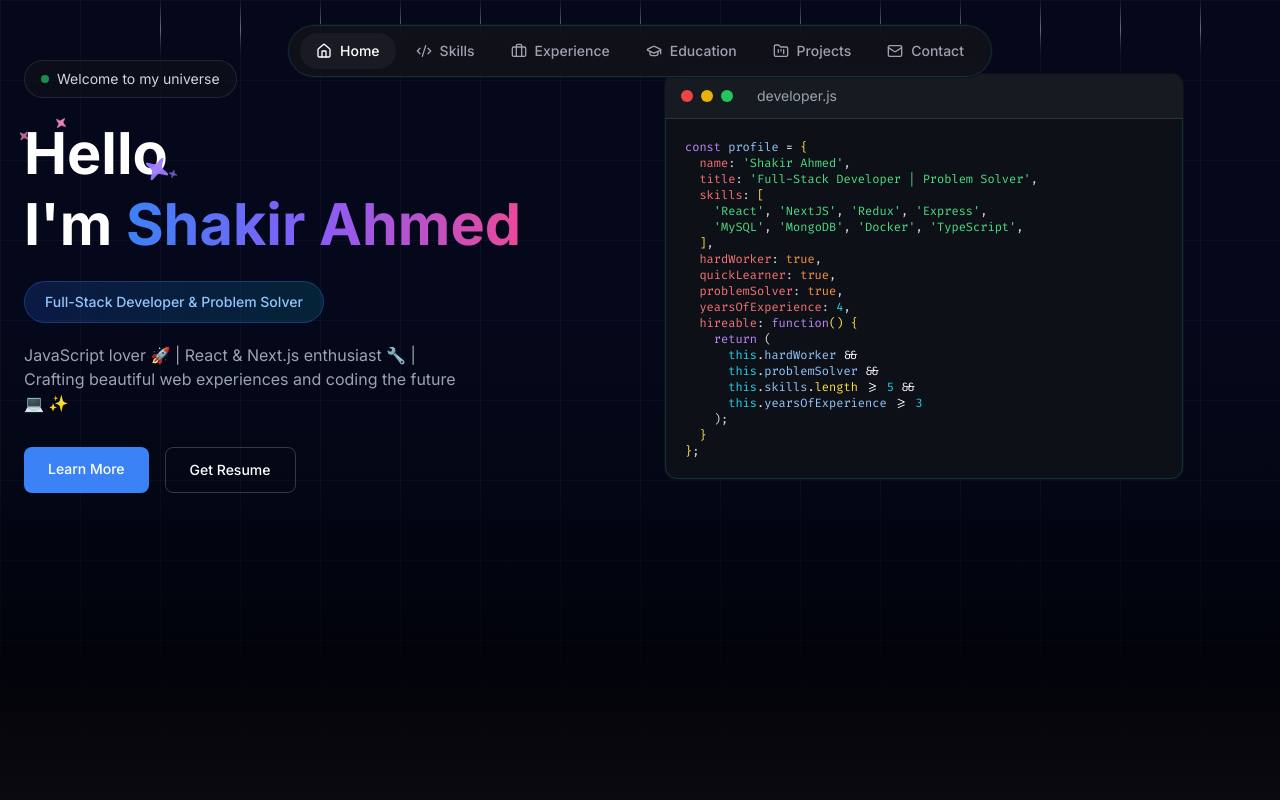
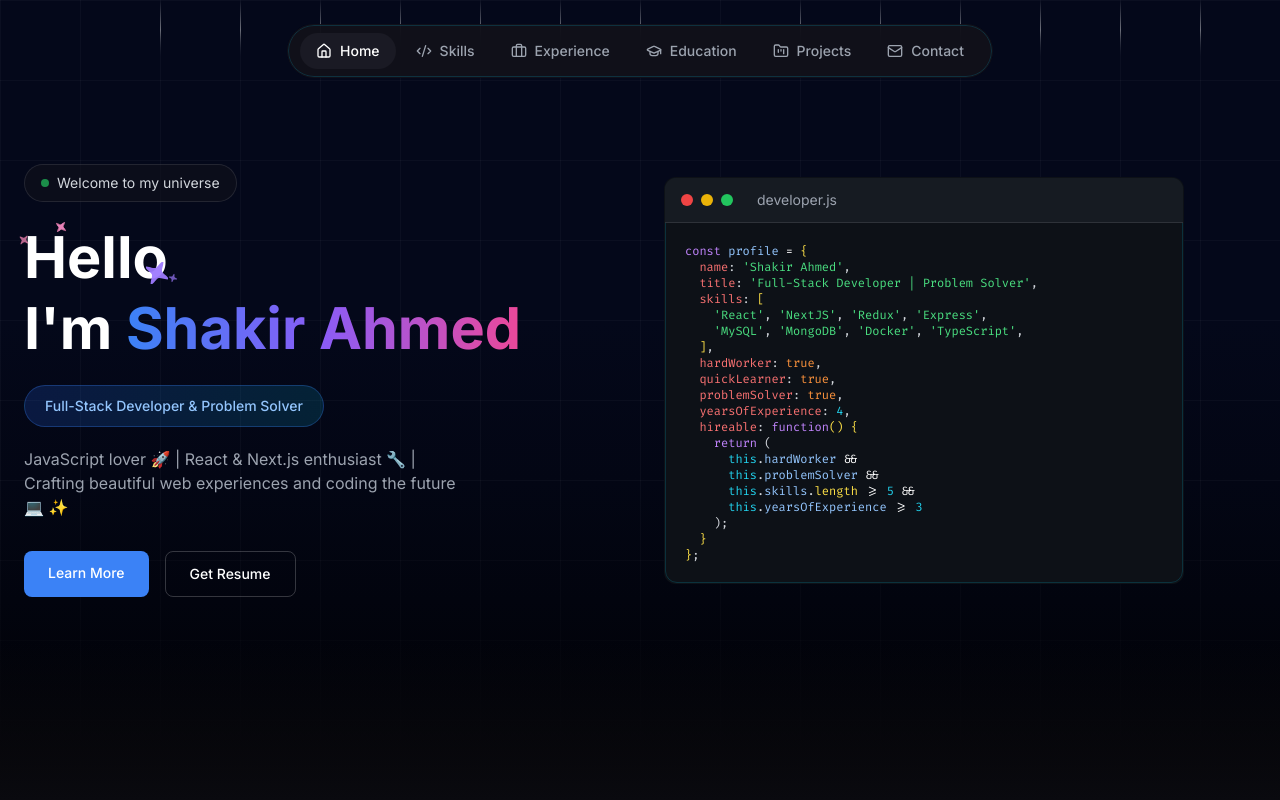
Before and after one commit to DigitifyX/shakir-portfolio, a Next.js app: page / in a window 1280 px wide. Shown: the top 800 px of the page. Built offline with nearby package versions, Linux system fonts and the light colour scheme.

Commit message:
Fix hero section spacing and add environment variable check script

```diff
--- a/app/components/Hero.tsx
+++ b/app/components/Hero.tsx
@@ -259,7 +259,7 @@ export default function Hero() {
   ];
 
   return (
-    <section id="hero" className="relative py-[35px] md:h-[800px] md:py-0 md:pt-[60px] overflow-hidden hero-bg grid-pattern">
+    <section id="hero" className="relative pt-[100px] pb-[35px] md:h-[800px] md:py-0 md:pt-[164px] overflow-hidden hero-bg grid-pattern">
       {/* Vertical Falling Light Effects - Down the grid lines */}
       <div className="absolute inset-0 overflow-hidden pointer-events-none hidden md:block">
         {verticalLights.map((light, index) => (
```
